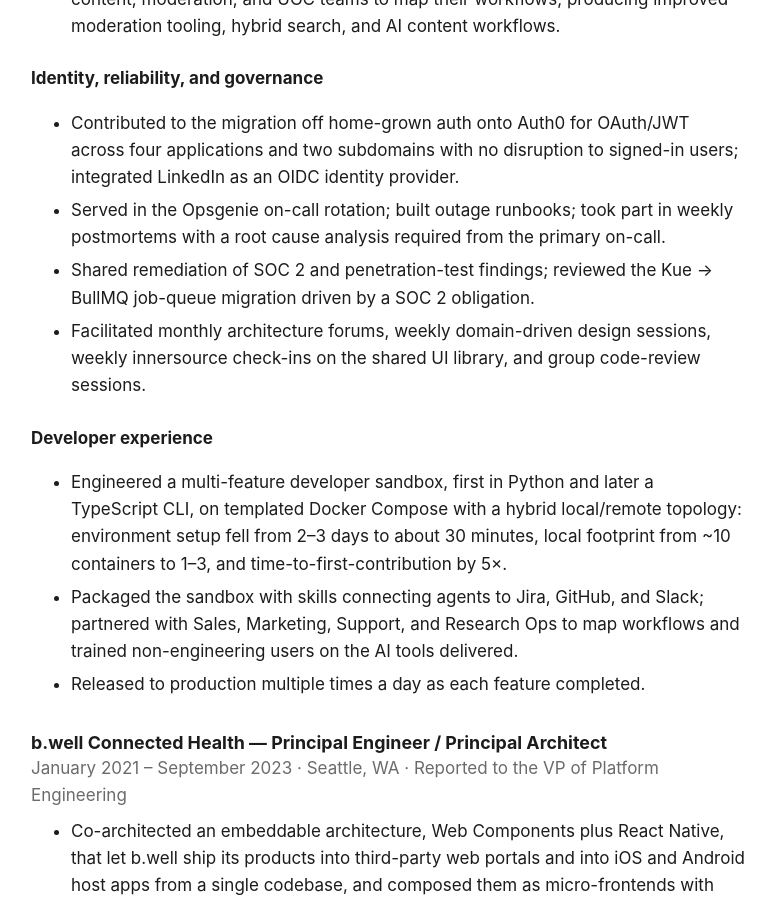
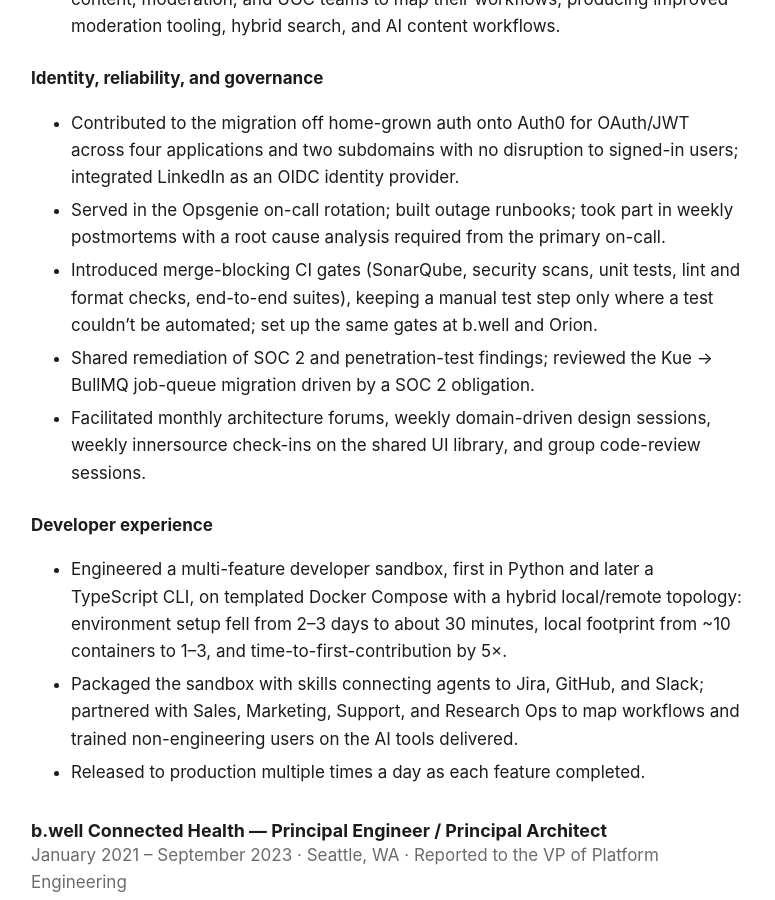
Before and after one commit to jaysonboyer/jaysonboyer.github.io, a Jekyll site: the page built from resume.md, in a window 1280 px wide and 900 px high, scrolled down 4320 px. Shown: the whole window, without its empty margins (252-1027 px from the left). Built offline with Jekyll 4.4.1, drawn with Linux system fonts in a browser that asks for light colours.

Commit message:
Resume: add merge-blocking CI gates bullet under HG Insights
Co-Authored-By: Claude Opus 5.5 <noreply@anthropic.com>

```diff
--- a/resume.md
+++ b/resume.md
@@ -170,6 +170,9 @@ September 2023 – July 2026 · Remote · Reported to the CTO
   integrated LinkedIn as an OIDC identity provider.
 - Served in the Opsgenie on-call rotation; built outage runbooks; took part in
   weekly postmortems with a root cause analysis required from the primary on-call.
+- Introduced merge-blocking CI gates (SonarQube, security scans, unit tests, lint
+  and format checks, end-to-end suites), keeping a manual test step only where a
+  test couldn't be automated; set up the same gates at b.well and Orion.
 - Shared remediation of SOC 2 and penetration-test findings; reviewed the Kue →
   BullMQ job-queue migration driven by a SOC 2 obligation.
 - Facilitated monthly architecture forums, weekly domain-driven design sessions,
```
